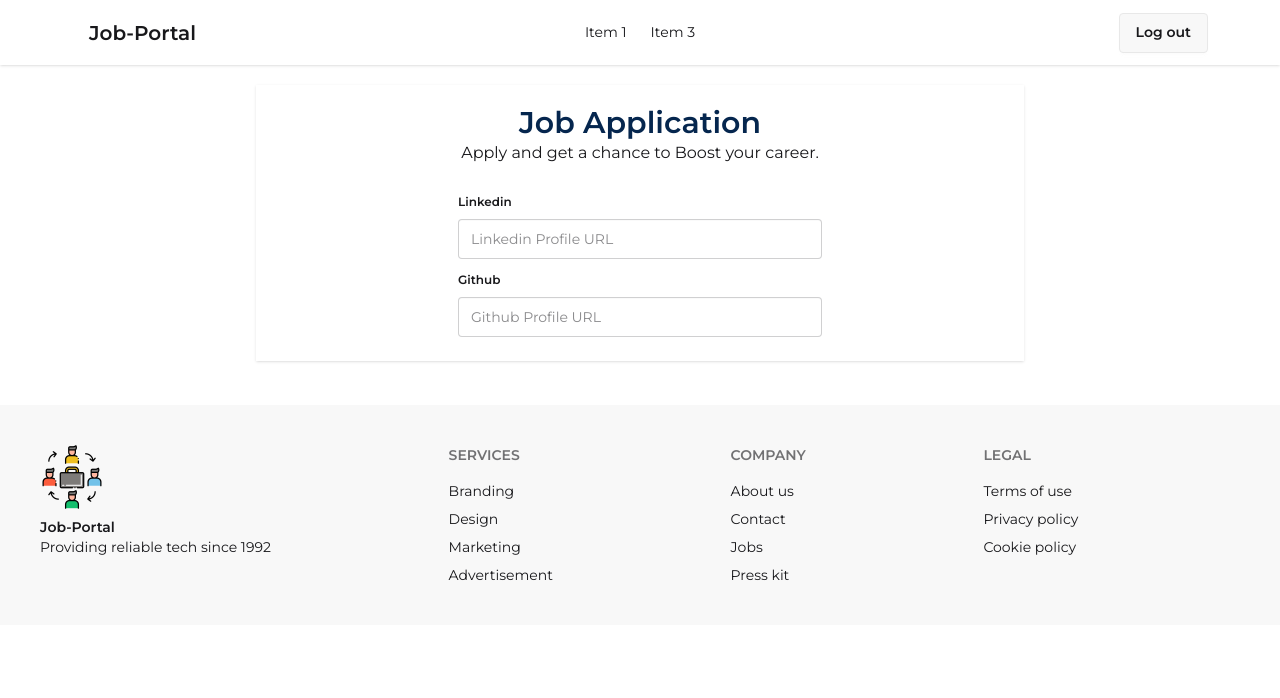
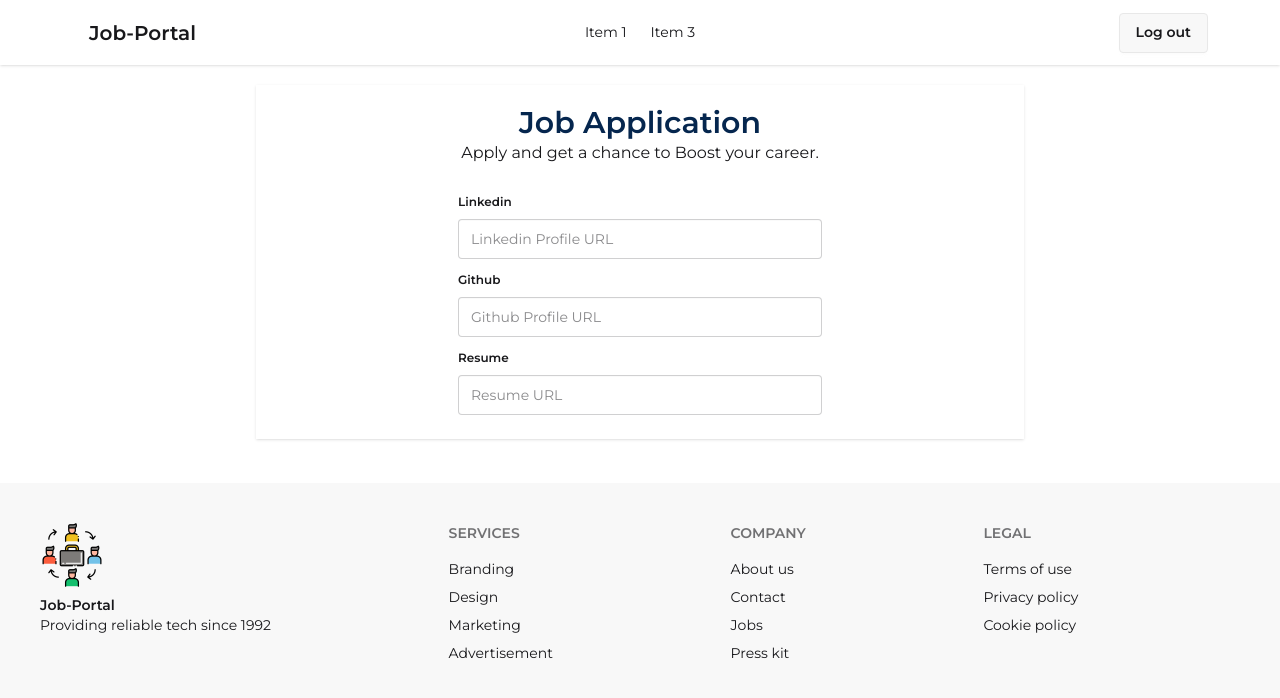
Before and after one commit to Suprio-Das/Job-Portal-Client, a React (Vite) app: page /jobApply/1 in a window 1280 px wide. Shown: the top 698 px of the page. Built offline with nearby package versions, Linux system fonts and the light colour scheme; no server answers; sample sign-in values are in the browser's storage.

Commit message:
Resume field added

```diff
--- a/src/Pages/JobApply/JobApply.jsx
+++ b/src/Pages/JobApply/JobApply.jsx
@@ -19,6 +19,10 @@ const JobApply = () => {
                         <legend className="fieldset-legend">Github</legend>
                         <input type="text" className="input w-full" name='github' placeholder="Github Profile URL" />
                     </fieldset>
+                    <fieldset className="fieldset w-1/2">
+                        <legend className="fieldset-legend">Resume</legend>
+                        <input type="text" className="input w-full" name='resume' placeholder="Resume URL" />
+                    </fieldset>
                 </form>
             </div>
         </div>
```
